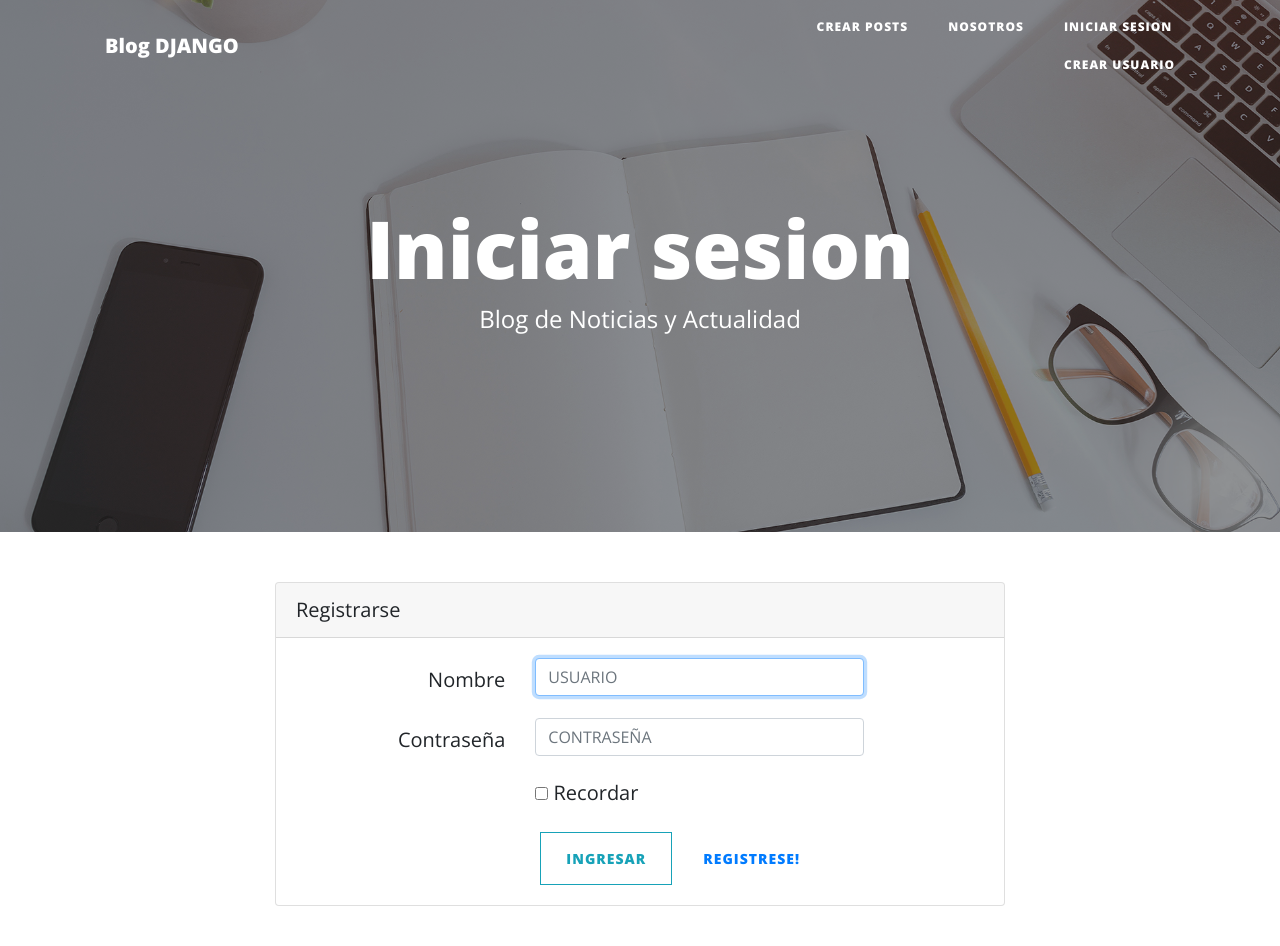
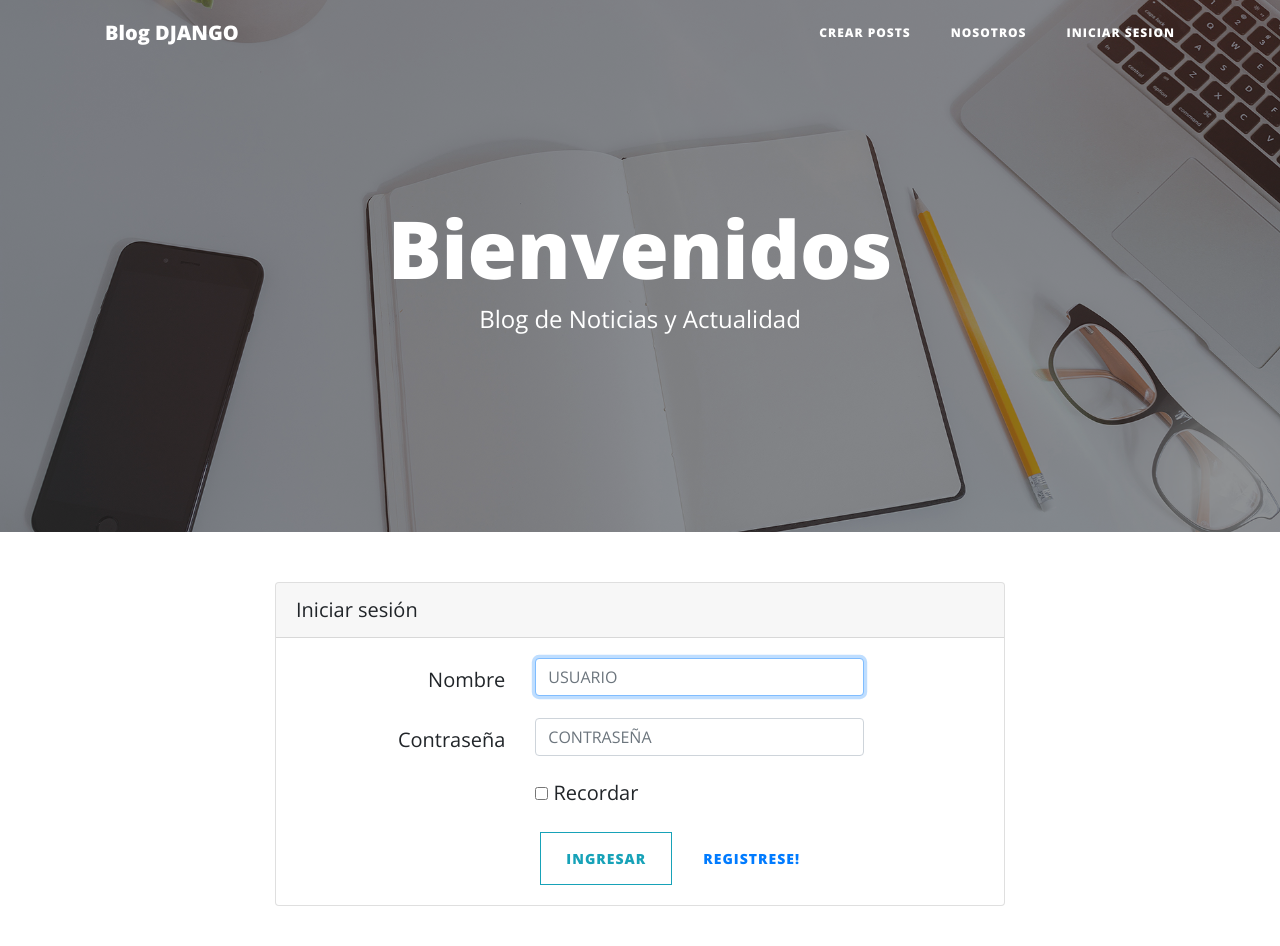
Before and after one commit to paodesign/informatorio, a Django app: template src/template/usuario/login.html in a window 1280 px wide. Shown: the top 946 px of the page. Run offline with Django 3.2, Linux system fonts and the light colour scheme; the template is opened without the code that fills it, so the values that code supplies are empty; some libraries are stand-ins or nearby versions.

```diff
--- a/src/template/base.html
+++ b/src/template/base.html
@@ -54,7 +54,7 @@
                         <a class="nav-link" href="{% url 'logout' %}">CERRAR SESION</a>
                         {% else %}
                         <a class="nav-link" href="{% url 'login' %}">INICIAR SESION</a>
-                        <a class="nav-link" href="{% url 'crear_usuario' %}">CREAR USUARIO</a>
+                        <!-- <a class="nav-link" href="{% url 'crear_usuario' %}">CREAR USUARIO</a> -->
                         {% endif %}
 
                     </li>
--- a/src/template/blog/home.html
+++ b/src/template/blog/home.html
@@ -82,8 +82,8 @@
 
 
 <br>
-<div class='container text-center '>
+<!-- <div class='container text-center '>
   <a class="btn btn-outline-info" href="{% url 'alta_post' %}" role="button">Crear Posts</a>
 
-</div>
+</div> -->
 {% endblock %}
--- a/src/template/usuario/login.html
+++ b/src/template/usuario/login.html
@@ -11,7 +11,7 @@
         <div class="row">
             <div class="col-lg-8 col-md-10 mx-auto">
                 <div class="site-heading">
-                    <h1>Iniciar sesion</h1>
+                    <h1>Bienvenidos</h1>
                     <span class="subheading">Blog de Noticias y Actualidad </span>
                 </div>
             </div>
@@ -25,7 +25,7 @@
                 <div class="row justify-content-center">
                     <div class="col-md-8">
                         <div class="card">
-                            <div class="card-header">Registrarse</div>
+                            <div class="card-header">Iniciar sesión</div>
                             <div class="card-body">
                                 <form action="" method="POST">{%csrf_token%}
                                     {{form.errors}}
```
Also changed, not shown: src/template/usuario/altaUsuario.html (+14 -12 lines), src/template/usuario/baseUsuario.html (added).
